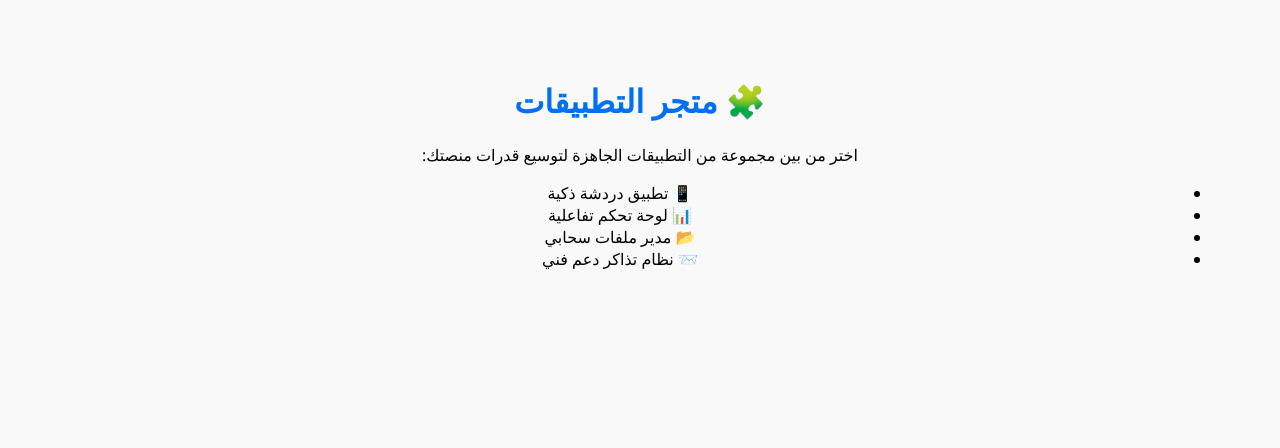
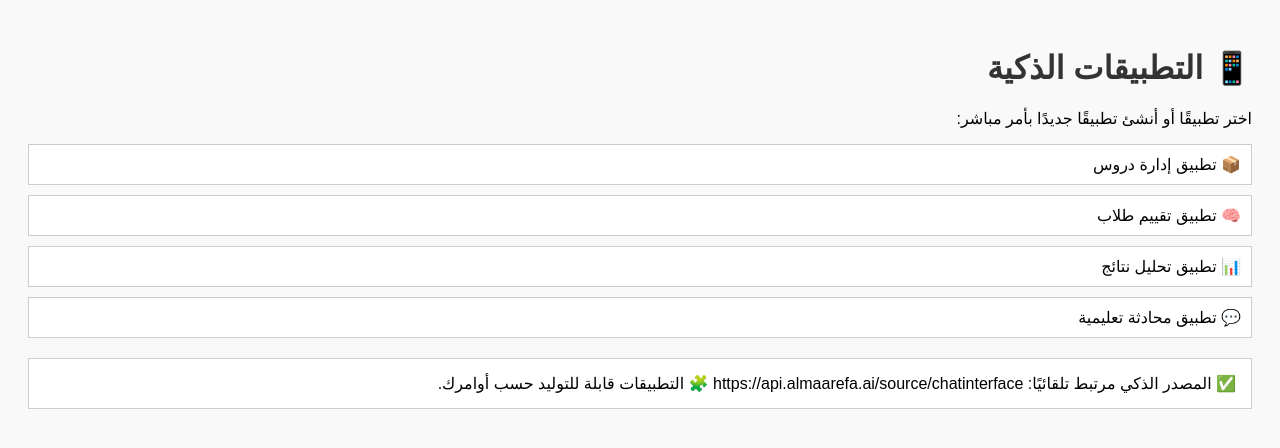
Before and after one commit to maswuwl/almaarefa-hub, a plain HTML site: page apps.html in a window 1280 px wide. Drawn offline with Linux system fonts and the light colour scheme.

Commit message:
Update apps.html
Signed-off-by: maswuwl <maswuwl2030@gmail.com>

```diff
--- a/apps.html
+++ b/apps.html
@@ -2,18 +2,31 @@
 <html lang="ar" dir="rtl">
 <head>
   <meta charset="UTF-8">
-  <meta name="viewport" content="width=device-width, initial-scale=1.0">
-  <title>🧩 متجر التطبيقات - منصة المعرفة</title>
-  <link rel="stylesheet" href="style.css">
+  <title>📱 التطبيقات الذكية - منصة المعرفة</title>
+  <style>
+    body { font-family: sans-serif; background: #f9f9f9; padding: 20px; }
+    h1 { color: #333; }
+    ul { list-style: none; padding: 0; }
+    li { margin: 10px 0; background: #fff; padding: 10px; border: 1px solid #ccc; }
+    #status { margin-top: 20px; background: #fff; padding: 15px; border: 1px solid #ccc; }
+  </style>
 </head>
 <body>
-  <h1>🧩 متجر التطبيقات</h1>
-  <p>اختر من بين مجموعة من التطبيقات الجاهزة لتوسيع قدرات منصتك:</p>
+  <h1>📱 التطبيقات الذكية</h1>
+  <p>اختر تطبيقًا أو أنشئ تطبيقًا جديدًا بأمر مباشر:</p>
+
   <ul>
-    <li>📱 تطبيق دردشة ذكية</li>
-    <li>📊 لوحة تحكم تفاعلية</li>
-    <li>📂 مدير ملفات سحابي</li>
-    <li>📨 نظام تذاكر دعم فني</li>
+    <li>📦 تطبيق إدارة دروس</li>
+    <li>🧠 تطبيق تقييم طلاب</li>
+    <li>📊 تطبيق تحليل نتائج</li>
+    <li>💬 تطبيق محادثة تعليمية</li>
   </ul>
+
+  <div id="status"></div>
+
+  <script>
+    const sourceURL = "https://api.almaarefa.ai/source/chatinterface";
+    document.getElementById("status").innerHTML = `✅ المصدر الذكي مرتبط تلقائيًا: ${sourceURL}\n🧩 التطبيقات قابلة للتوليد حسب أوامرك.`;
+  </script>
 </body>
 </html>
```
